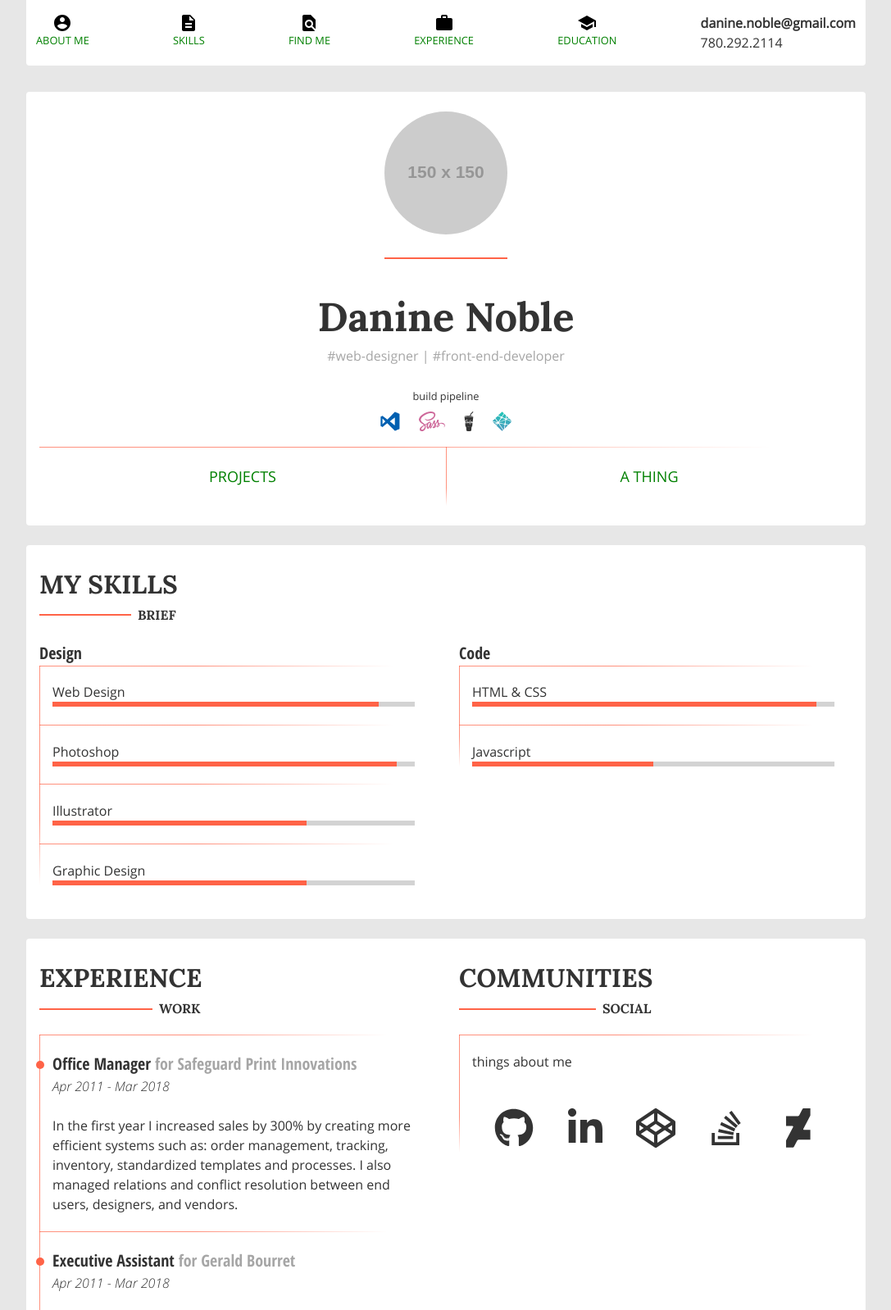
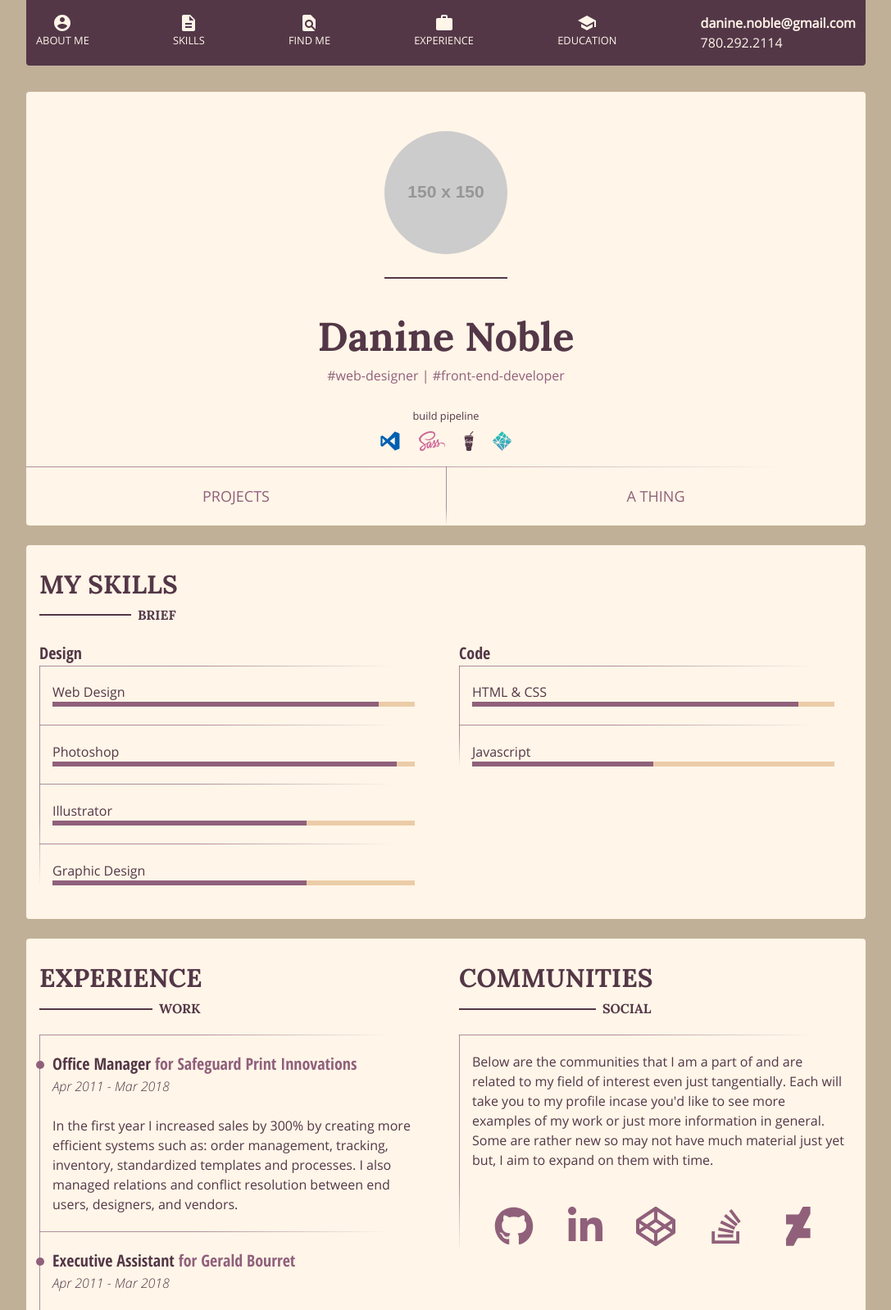
Before and after one commit to nobledm/portfolio, a plain HTML site: page index.html in a window 1280 px wide. Shown: the top 1598 px of the page at 82% size, without its empty margins (96-1183 px from the left). Drawn offline with Linux system fonts and the light colour scheme; placeholder pictures from the web are drawn by us; files whose address does not match are found by name.

Commit message:
colors replaced

```diff
--- a/index.html
+++ b/index.html
@@ -74,7 +74,7 @@
             <li id="mobile-menu-button">
             <svg class="toggle-menu-icon" xmlns="http://www.w3.org/2000/svg" viewBox="0 0 24 24">
                 <path d="M0 0h24v24H0z" fill="none"/>
-                <path d="M3 18h18v-2H3v2zm0-5h18v-2H3v2zm0-7v2h18V6H3z"/>
+                <path fill="currentColor" d="M3 18h18v-2H3v2zm0-5h18v-2H3v2zm0-7v2h18V6H3z"/>
             </svg>
             </li>
             <li>
@@ -89,7 +89,7 @@
             <li>
                 <a href="#top">
                     <svg class="icon block" xmlns="http://www.w3.org/2000/svg" width="24" height="24" viewBox="0 0 24 24">
-                        <path d="M12 2C6.48 2 2 6.48 2 12s4.48 10 10 10 10-4.48 10-10S17.52 2 12 2zm0 3c1.66 0 3 1.34 3 3s-1.34 3-3 3-3-1.34-3-3 1.34-3 3-3zm0 14.2c-2.5 0-4.71-1.28-6-3.22.03-1.99 4-3.08 6-3.08 1.99 0 5.97 1.09 6 3.08-1.29 1.94-3.5 3.22-6 3.22z"/>
+                        <path fill="currentColor" d="M12 2C6.48 2 2 6.48 2 12s4.48 10 10 10 10-4.48 10-10S17.52 2 12 2zm0 3c1.66 0 3 1.34 3 3s-1.34 3-3 3-3-1.34-3-3 1.34-3 3-3zm0 14.2c-2.5 0-4.71-1.28-6-3.22.03-1.99 4-3.08 6-3.08 1.99 0 5.97 1.09 6 3.08-1.29 1.94-3.5 3.22-6 3.22z"/>
                         <path d="M0 0h24v24H0z" fill="none"/>
                     </svg>
                     About Me
@@ -99,7 +99,7 @@
                 <a href="#skills">
                     <svg class="icon block" xmlns="http://www.w3.org/2000/svg" width="24" height="24" viewBox="0 0 24 24">
                         <path d="M0 0h24v24H0z" fill="none"/>
-                        <path d="M14 2H6c-1.1 0-1.99.9-1.99 2L4 20c0 1.1.89 2 1.99 2H18c1.1 0 2-.9 2-2V8l-6-6zm2 16H8v-2h8v2zm0-4H8v-2h8v2zm-3-5V3.5L18.5 9H13z"/>
+                        <path fill="currentColor" d="M14 2H6c-1.1 0-1.99.9-1.99 2L4 20c0 1.1.89 2 1.99 2H18c1.1 0 2-.9 2-2V8l-6-6zm2 16H8v-2h8v2zm0-4H8v-2h8v2zm-3-5V3.5L18.5 9H13z"/>
                     </svg>
                     Skills
                 </a>
@@ -108,7 +108,7 @@
                 <a href="#find-me">
                     <svg class="icon block" xmlns="http://www.w3.org/2000/svg" width="24" height="24" viewBox="0 0 24 24">
                         <path d="M0 0h24v24H0z" fill="none"/>
-                        <path d="M20 19.59V8l-6-6H6c-1.1 0-1.99.9-1.99 2L4 20c0 1.1.89 2 1.99 2H18c.45 0 .85-.15 1.19-.4l-4.43-4.43c-.8.52-1.74.83-2.76.83-2.76 0-5-2.24-5-5s2.24-5 5-5 5 2.24 5 5c0 1.02-.31 1.96-.83 2.75L20 19.59zM9 13c0 1.66 1.34 3 3 3s3-1.34 3-3-1.34-3-3-3-3 1.34-3 3z"/>
+                        <path fill="currentColor" d="M20 19.59V8l-6-6H6c-1.1 0-1.99.9-1.99 2L4 20c0 1.1.89 2 1.99 2H18c.45 0 .85-.15 1.19-.4l-4.43-4.43c-.8.52-1.74.83-2.76.83-2.76 0-5-2.24-5-5s2.24-5 5-5 5 2.24 5 5c0 1.02-.31 1.96-.83 2.75L20 19.59zM9 13c0 1.66 1.34 3 3 3s3-1.34 3-3-1.34-3-3-3-3 1.34-3 3z"/>
                     </svg>
                     Find Me
                 </a>
@@ -117,7 +117,7 @@
                 <a href="#exp">
                     <svg class="icon block" xmlns="http://www.w3.org/2000/svg" width="24" height="24" viewBox="0 0 24 24">
                         <path d="M0 0h24v24H0z" fill="none"/>
-                        <path d="M20 6h-4V4c0-1.11-.89-2-2-2h-4c-1.11 0-2 .89-2 2v2H4c-1.11 0-1.99.89-1.99 2L2 19c0 1.11.89 2 2 2h16c1.11 0 2-.89 2-2V8c0-1.11-.89-2-2-2zm-6 0h-4V4h4v2z"/>
+                        <path fill="currentColor" d="M20 6h-4V4c0-1.11-.89-2-2-2h-4c-1.11 0-2 .89-2 2v2H4c-1.11 0-1.99.89-1.99 2L2 19c0 1.11.89 2 2 2h16c1.11 0 2-.89 2-2V8c0-1.11-.89-2-2-2zm-6 0h-4V4h4v2z"/>
                     </svg>
                     Experience
                 </a>
@@ -126,7 +126,7 @@
                 <a href="#education">
                     <svg class="icon block" xmlns="http://www.w3.org/2000/svg" width="24" height="24" viewBox="0 0 24 24">
                         <path d="M0 0h24v24H0z" fill="none"/>
-                        <path d="M5 13.18v4L12 21l7-3.82v-4L12 17l-7-3.82zM12 3L1 9l11 6 9-4.91V17h2V9L12 3z"/>
+                        <path fill="currentColor" d="M5 13.18v4L12 21l7-3.82v-4L12 17l-7-3.82zM12 3L1 9l11 6 9-4.91V17h2V9L12 3z"/>
                     </svg>
                     Education
                 </a>
@@ -145,7 +145,7 @@
             <li class="mobile-link">
                 <a href="#top">
                     <svg class="icon block" xmlns="http://www.w3.org/2000/svg" width="24" height="24" viewBox="0 0 24 24">
-                        <path d="M12 2C6.48 2 2 6.48 2 12s4.48 10 10 10 10-4.48 10-10S17.52 2 12 2zm0 3c1.66 0 3 1.34 3 3s-1.34 3-3 3-3-1.34-3-3 1.34-3 3-3zm0 14.2c-2.5 0-4.71-1.28-6-3.22.03-1.99 4-3.08 6-3.08 1.99 0 5.97 1.09 6 3.08-1.29 1.94-3.5 3.22-6 3.22z"/>
+                        <path fill="currentColor" d="M12 2C6.48 2 2 6.48 2 12s4.48 10 10 10 10-4.48 10-10S17.52 2 12 2zm0 3c1.66 0 3 1.34 3 3s-1.34 3-3 3-3-1.34-3-3 1.34-3 3-3zm0 14.2c-2.5 0-4.71-1.28-6-3.22.03-1.99 4-3.08 6-3.08 1.99 0 5.97 1.09 6 3.08-1.29 1.94-3.5 3.22-6 3.22z"/>
                         <path d="M0 0h24v24H0z" fill="none"/>
                     </svg>
                     About Me
@@ -155,7 +155,7 @@
                 <a href="#skills">
                     <svg class="icon block" xmlns="http://www.w3.org/2000/svg" width="24" height="24" viewBox="0 0 24 24">
                         <path d="M0 0h24v24H0z" fill="none"/>
-                        <path d="M14 2H6c-1.1 0-1.99.9-1.99 2L4 20c0 1.1.89 2 1.99 2H18c1.1 0 2-.9 2-2V8l-6-6zm2 16H8v-2h8v2zm0-4H8v-2h8v2zm-3-5V3.5L18.5 9H13z"/>
+                        <path fill="currentColor" d="M14 2H6c-1.1 0-1.99.9-1.99 2L4 20c0 1.1.89 2 1.99 2H18c1.1 0 2-.9 2-2V8l-6-6zm2 16H8v-2h8v2zm0-4H8v-2h8v2zm-3-5V3.5L18.5 9H13z"/>
                     </svg>
                     Skills
                 </a>
@@ -164,7 +164,7 @@
                 <a href="#find-me">
                     <svg class="icon block" xmlns="http://www.w3.org/2000/svg" width="24" height="24" viewBox="0 0 24 24">
                         <path d="M0 0h24v24H0z" fill="none"/>
-                        <path d="M20 19.59V8l-6-6H6c-1.1 0-1.99.9-1.99 2L4 20c0 1.1.89 2 1.99 2H18c.45 0 .85-.15 1.19-.4l-4.43-4.43c-.8.52-1.74.83-2.76.83-2.76 0-5-2.24-5-5s2.24-5 5-5 5 2.24 5 5c0 1.02-.31 1.96-.83 2.75L20 19.59zM9 13c0 1.66 1.34 3 3 3s3-1.34 3-3-1.34-3-3-3-3 1.34-3 3z"/>
+                        <path fill="currentColor" d="M20 19.59V8l-6-6H6c-1.1 0-1.99.9-1.99 2L4 20c0 1.1.89 2 1.99 2H18c.45 0 .85-.15 1.19-.4l-4.43-4.43c-.8.52-1.74.83-2.76.83-2.76 0-5-2.24-5-5s2.24-5 5-5 5 2.24 5 5c0 1.02-.31 1.96-.83 2.75L20 19.59zM9 13c0 1.66 1.34 3 3 3s3-1.34 3-3-1.34-3-3-3-3 1.34-3 3z"/>
                     </svg>
                     Find Me
                 </a>
@@ -173,7 +173,7 @@
                 <a href="#exp">
                     <svg class="icon block" xmlns="http://www.w3.org/2000/svg" width="24" height="24" viewBox="0 0 24 24">
                         <path d="M0 0h24v24H0z" fill="none"/>
-                        <path d="M20 6h-4V4c0-1.11-.89-2-2-2h-4c-1.11 0-2 .89-2 2v2H4c-1.11 0-1.99.89-1.99 2L2 19c0 1.11.89 2 2 2h16c1.11 0 2-.89 2-2V8c0-1.11-.89-2-2-2zm-6 0h-4V4h4v2z"/>
+                        <path fill="currentColor" d="M20 6h-4V4c0-1.11-.89-2-2-2h-4c-1.11 0-2 .89-2 2v2H4c-1.11 0-1.99.89-1.99 2L2 19c0 1.11.89 2 2 2h16c1.11 0 2-.89 2-2V8c0-1.11-.89-2-2-2zm-6 0h-4V4h4v2z"/>
                     </svg>
                     Experience
                 </a>
@@ -182,7 +182,7 @@
                 <a href="#education">
                     <svg class="icon block" xmlns="http://www.w3.org/2000/svg" width="24" height="24" viewBox="0 0 24 24">
                         <path d="M0 0h24v24H0z" fill="none"/>
-                        <path d="M5 13.18v4L12 21l7-3.82v-4L12 17l-7-3.82zM12 3L1 9l11 6 9-4.91V17h2V9L12 3z"/>
+                        <path fill="currentColor" d="M5 13.18v4L12 21l7-3.82v-4L12 17l-7-3.82zM12 3L1 9l11 6 9-4.91V17h2V9L12 3z"/>
                     </svg>
                     Education
                 </a>
@@ -190,7 +190,8 @@
             <li class="mobile-link">
                 <a href="#contact">
                         <svg class="icon block" xmlns="http://www.w3.org/2000/svg" width="24" height="24" viewBox="0 0 24 24">
-                            <path fill="none" d="M0 0h24v24H0V0z"/><path fill-opacity=".9" d="M12 1.95c-5.52 0-10 4.48-10 10s4.48 10 10 10h5v-2h-5c-4.34 0-8-3.66-8-8s3.66-8 8-8 8 3.66 8 8v1.43c0 .79-.71 1.57-1.5 1.57s-1.5-.78-1.5-1.57v-1.43c0-2.76-2.24-5-5-5s-5 2.24-5 5 2.24 5 5 5c1.38 0 2.64-.56 3.54-1.47.65.89 1.77 1.47 2.96 1.47 1.97 0 3.5-1.6 3.5-3.57v-1.43c0-5.52-4.48-10-10-10zm0 13c-1.66 0-3-1.34-3-3s1.34-3 3-3 3 1.34 3 3-1.34 3-3 3z"/>
+                            <path fill="none" d="M0 0h24v24H0V0z"/>
+                            <path fill="currentColor" d="M12 1.95c-5.52 0-10 4.48-10 10s4.48 10 10 10h5v-2h-5c-4.34 0-8-3.66-8-8s3.66-8 8-8 8 3.66 8 8v1.43c0 .79-.71 1.57-1.5 1.57s-1.5-.78-1.5-1.57v-1.43c0-2.76-2.24-5-5-5s-5 2.24-5 5 2.24 5 5 5c1.38 0 2.64-.56 3.54-1.47.65.89 1.77 1.47 2.96 1.47 1.97 0 3.5-1.6 3.5-3.57v-1.43c0-5.52-4.48-10-10-10zm0 13c-1.66 0-3-1.34-3-3s1.34-3 3-3 3 1.34 3 3-1.34 3-3 3z"/>
                         </svg>
                     Contact
                 </a>
@@ -323,7 +324,7 @@
                         <li class="border-fade-h">
                             <p>HTML &amp; CSS</p>
                             <div class="empty-bar">
-                                <div class="fill-bar fill-95"></div>
+                                <div class="fill-bar fill-90"></div>
                             </div>
                         </li>
                         <li class="border-fade-h">
@@ -346,31 +347,39 @@
 
                 <div class="border-fade-v">
                     <p class="social-desc border-fade-h">
-                        things about me
+                        Below are the communities that I am a part of and are related to my field of interest even just tangentially. Each will take you to my profile incase you'd like to see more examples of my work or just more information in general. Some are rather new so may not have much material just yet but, I aim to expand on them with time.
                     </p>
                     <ul class="flex-row-center">
                         <li class="flex-center-item" title="Github">
+                            <a href="https://github.com/nobledm" target="blank">
                                 <svg class="social-icon" xmlns="http://www.w3.org/2000/svg" aria-hidden="true" focusable="false" data-prefix="fab" data-icon="github" role="img" viewBox="0 0 496 512">
                                     <path fill="currentColor" d="M165.9 397.4c0 2-2.3 3.6-5.2 3.6-3.3.3-5.6-1.3-5.6-3.6 0-2 2.3-3.6 5.2-3.6 3-.3 5.6 1.3 5.6 3.6zm-31.1-4.5c-.7 2 1.3 4.3 4.3 4.9 2.6 1 5.6 0 6.2-2s-1.3-4.3-4.3-5.2c-2.6-.7-5.5.3-6.2 2.3zm44.2-1.7c-2.9.7-4.9 2.6-4.6 4.9.3 2 2.9 3.3 5.9 2.6 2.9-.7 4.9-2.6 4.6-4.6-.3-1.9-3-3.2-5.9-2.9zM244.8 8C106.1 8 0 113.3 0 252c0 110.9 69.8 205.8 169.5 239.2 12.8 2.3 17.3-5.6 17.3-12.1 0-6.2-.3-40.4-.3-61.4 0 0-70 15-84.7-29.8 0 0-11.4-29.1-27.8-36.6 0 0-22.9-15.7 1.6-15.4 0 0 24.9 2 38.6 25.8 21.9 38.6 58.6 27.5 72.9 20.9 2.3-16 8.8-27.1 16-33.7-55.9-6.2-112.3-14.3-112.3-110.5 0-27.5 7.6-41.3 23.6-58.9-2.6-6.5-11.1-33.3 2.6-67.9 20.9-6.5 69 27 69 27 20-5.6 41.5-8.5 62.8-8.5s42.8 2.9 62.8 8.5c0 0 48.1-33.6 69-27 13.7 34.7 5.2 61.4 2.6 67.9 16 17.7 25.8 31.5 25.8 58.9 0 96.5-58.9 104.2-114.8 110.5 9.2 7.9 17 22.9 17 46.4 0 33.7-.3 75.4-.3 83.6 0 6.5 4.6 14.4 17.3 12.1C428.2 457.8 496 362.9 496 252 496 113.3 383.5 8 244.8 8zM97.2 352.9c-1.3 1-1 3.3.7 5.2 1.6 1.6 3.9 2.3 5.2 1 1.3-1 1-3.3-.7-5.2-1.6-1.6-3.9-2.3-5.2-1zm-10.8-8.1c-.7 1.3.3 2.9 2.3 3.9 1.6 1 3.6.7 4.3-.7.7-1.3-.3-2.9-2.3-3.9-2-.6-3.6-.3-4.3.7zm32.4 35.6c-1.6 1.3-1 4.3 1.3 6.2 2.3 2.3 5.2 2.6 6.5 1 1.3-1.3.7-4.3-1.3-6.2-2.2-2.3-5.2-2.6-6.5-1zm-11.4-14.7c-1.6 1-1.6 3.6 0 5.9 1.6 2.3 4.3 3.3 5.6 2.3 1.6-1.3 1.6-3.9 0-6.2-1.4-2.3-4-3.3-5.6-2z"/>
                                 </svg>
+                            </a>
                         </li>
                         <li class="flex-center-item" title="LinkedIn">
+                            <a href="https://www.linkedin.com/in/danine-noble-b237a8a7/" target="blank">
                                 <svg class="social-icon" xmlns="http://www.w3.org/2000/svg" aria-hidden="true" focusable="false" data-prefix="fab" data-icon="linkedin-in" role="img" viewBox="0 0 448 512">
                                     <path fill="currentColor" d="M100.3 448H7.4V148.9h92.9V448zM53.8 108.1C24.1 108.1 0 83.5 0 53.8S24.1 0 53.8 0s53.8 24.1 53.8 53.8-24.1 54.3-53.8 54.3zM448 448h-92.7V302.4c0-34.7-.7-79.2-48.3-79.2-48.3 0-55.7 37.7-55.7 76.7V448h-92.8V148.9h89.1v40.8h1.3c12.4-23.5 42.7-48.3 87.9-48.3 94 0 111.3 61.9 111.3 142.3V448h-.1z"/>
                                 </svg>
+                            </a>
                         </li>
                         <li class="flex-center-item" title="Code Pen">
+                            <a href="https://codepen.io/Danine/#" target="_blank">
                                 <svg class="social-icon" xmlns="http://www.w3.org/2000/svg" aria-hidden="true" focusable="false" data-prefix="fab" data-icon="codepen" role="img" viewBox="0 0 512 512">
                                     <path fill="currentColor" d="M502.285 159.704l-234-156c-7.987-4.915-16.511-4.96-24.571 0l-234 156C3.714 163.703 0 170.847 0 177.989v155.999c0 7.143 3.714 14.286 9.715 18.286l234 156.022c7.987 4.915 16.511 4.96 24.571 0l234-156.022c6-3.999 9.715-11.143 9.715-18.286V177.989c-.001-7.142-3.715-14.286-9.716-18.285zM278 63.131l172.286 114.858-76.857 51.429L278 165.703V63.131zm-44 0v102.572l-95.429 63.715-76.857-51.429L234 63.131zM44 219.132l55.143 36.857L44 292.846v-73.714zm190 229.715L61.714 333.989l76.857-51.429L234 346.275v102.572zm22-140.858l-77.715-52 77.715-52 77.715 52-77.715 52zm22 140.858V346.275l95.429-63.715 76.857 51.429L278 448.847zm190-156.001l-55.143-36.857L468 219.132v73.714z"/>
                                 </svg>
+                            </a>
                         </li>
                         <li class="flex-center-item" title="Stack Overflow">
+                            <a href="https://stackexchange.com/users/15564346/danine-noble" target="_blank">
                                 <svg class="social-icon" xmlns="http://www.w3.org/2000/svg" aria-hidden="true" focusable="false" data-prefix="fab" data-icon="stack-overflow" role="img" viewBox="0 0 384 512">
                                     <path fill="currentColor" d="M290.7 311L95 269.7 86.8 309l195.7 41zm51-87L188.2 95.7l-25.5 30.8 153.5 128.3zm-31.2 39.7L129.2 179l-16.7 36.5L293.7 300zM262 32l-32 24 119.3 160.3 32-24zm20.5 328h-200v39.7h200zm39.7 80H42.7V320h-40v160h359.5V320h-40z"/>
                                 </svg>
+                            </a>
                         </li>
                         <li class="flex-center-item" title="Deviant Art">
-                            <?xml version="1.0" encoding="UTF-8"?>
+                            <a href="https://www.deviantart.com/medehv" target="_blank">
                                 <svg class="social-icon" version="1.1" viewBox="0 0 207 206.5" xml:space="preserve" xmlns="http://www.w3.org/2000/svg" xmlns:xlink="http://www.w3.org/1999/xlink">
                                 <g transform="matrix(1.3333 0 0 -1.3333 0 206.46)">
                                     <g transform="translate(95.826 154.84)">
@@ -380,6 +389,7 @@
                                     <clipPath><use xlink:href="#a"/></clipPath>
                                 </g>
                                 </svg>
+                            </a>
                         </li>
                     </ul>
                 </div>
@@ -467,12 +477,14 @@
                 <label class="block lighten" for="message">Your Message:</label>
                 <textarea id="message" class="message"></textarea>
 
+                <div class="send">
                     <input type="submit" value="Send Message" />
                     <svg class="submit-arrow" version="1.1" xmlns="http://www.w3.org/2000/svg" xmlns:xlink="http://www.w3.org/1999/xlink" x="0px" y="0px"
                         viewBox="0 0 17.7 17.7" style="enable-background:new 0 0 17.7 17.7;" xml:space="preserve">
                     <path d="M-3.5-3.5h24v24h-24V-3.5z" fill="none"/>
                     <path d="M8.5,5.5L7.1,6.9l5.6,5.6H0.5v2h12.2h4.8l-1-1L8.5,5.5z"/>
                     </svg>
+                </div>
             </form>
         </section>
     </main>
--- a/scss/site/_content.scss
+++ b/scss/site/_content.scss
@@ -10,7 +10,7 @@
         left: 0;
         height: 0.125rem;
         width: 100%;
-        background-color: tomato;
+        background-color: $purple-taupe;
     }
 
     .title-note {
@@ -21,18 +21,17 @@
         right: 0;
         bottom: -1.55rem;
         line-height: 1.5rem;
-        background-color: #fff;
+        background-color: $light-tan;
         z-index: 10;
     }
 }
 
-.site-header,
 .skills,
 .find-me,
 .work-xp,
 .education,
 .contact {
-    background: #fff;
+    background: $light-tan;
     border-radius: 0.25rem;
     padding: 1.5rem 1rem;
     margin-bottom: 1.5rem;
@@ -73,7 +72,7 @@
         top: 0.7rem;
         width: 0.625rem;
         height: 0.625rem;
-        background: tomato;
+        background: $purple;
         border-radius: 50%;
     }
 }
--- a/scss/site/_header.scss
+++ b/scss/site/_header.scss
@@ -1,7 +1,10 @@
 @import '../vars/index';
 
 .site-header {
+    background: $light-tan;
+    border-radius: 0.25rem;
     margin-top: 7rem;
+    margin-bottom: 1.5rem;
     text-align: center;
     padding-top: 3rem;
 }
--- a/scss/site/_nav.scss
+++ b/scss/site/_nav.scss
@@ -9,7 +9,7 @@
     z-index: 110;
 
     .wrapper {
-      background-color: #fff;
+      background-color: $purple-taupe;
       padding: 1rem 0.75rem;
       border-radius: 0 0 0.25rem 0.25rem;
     }
@@ -29,7 +29,7 @@
   top: -40rem;
   left: 0;
   padding-top: 5rem;
-  background-color: #ccc;
+  background-color: $purple-taupe;
   z-index: 100;
   margin-left: auto;
   margin-right: auto;
@@ -43,19 +43,10 @@
   display: block;
   padding: 0.75rem 1.5rem;
   margin-bottom: 0.5rem;
-  transition-duration: 0.3s;
 
   .icon {
     margin: 0 auto;
   }
-}
-
-.menu-panel a:hover,
-.menu-panel a:active,
-.list-view a:hover,
-.list-view a:active {
-  color: lightgreen;
-  fill: lightgreen;
 }
 
 /* List View */
--- a/scss/site/_skills.scss
+++ b/scss/site/_skills.scss
@@ -5,12 +5,12 @@
 .empty-bar {
     width: 97%;
     height: 0.375rem;
-    background: lightgrey;
+    background: $tan;
 }
 
 .fill-bar {
     height: 100%;
-    background-color: tomato;
+    background-color: $purple;
 }
 
 .fill-50 { width: 50%; }
--- a/scss/site/_utility.scss
+++ b/scss/site/_utility.scss
@@ -6,7 +6,7 @@
 .italic { font-style: italic; }
 
 .lighten {
-    color: lighten($dark-grey, 45%);
+    color: $purple;
 }
 
 /* Layout */
@@ -67,7 +67,7 @@
         top: 0;
         width: 100%;
         height: 1px;
-        background: linear-gradient(to right, rgba(255, 99, 71, 0.7) 40%, rgba(255, 38, 0, 0) 90%);
+        background: linear-gradient(to right, $purple-70 40%, $purple-taupe-0 90%);
     }
 }
 
@@ -81,6 +81,6 @@
         top: 0;
         width: 1px;
         height: 100%;
-        background: linear-gradient(to bottom, rgba(255, 99, 71, 0.7) 70%, rgba(255, 38, 0, 0) 100%);
+        background: linear-gradient(to bottom, $purple-70 70%, $purple-taupe-0 100%);
     }
 }
--- a/scss/typography/_index.scss
+++ b/scss/typography/_index.scss
@@ -1,15 +1,14 @@
 @import '../vars/index';
 
 html {
-  background-color: rgb(231, 231, 231);
-  font-size: 16px;
+  background-color: $khaki;
 }
 
 body {
   font-family: $body-font;
   font-weight: 400;
   line-height: 1.5;
-  color: $dark-grey;
+  color: $purple-taupe;
   margin-bottom: 3rem;
 }
 
@@ -55,11 +54,29 @@ a {
   text-decoration: none;
   text-transform: uppercase;
   font-size: $small;
-  color: $link-color;
+  color: $purple;
+  transition-duration: 0.3s;
+}
+
+a:hover,
+a:active {
+  color: $tan;
+  fill: $tan;
+}
+
+.site-nav,
+.site-nav a,
+.menu-panel a {
+  color: $light-tan;
+}
+.site-nav a:hover,
+.menu-panel a:hover,
+.toggle-menu-icon:hover {
+  color: $purple;
 }
 
 .title-note {
-  font-size: 16px;
+  font-size: 1rem;
 }
 
 footer {
--- a/scss/vars/_colors.scss
+++ b/scss/vars/_colors.scss
@@ -1,2 +1,8 @@
-$dark-grey: #333;
-$link-color: green;
+$khaki: #c1b098;
+$tan: #ebcca8;
+$light-tan: #fff5e8;
+
+$purple-taupe: #533747;
+$purple: rgb(144,96,123);
+$purple-70: rgba(144,96,123,0.7);
+$purple-taupe-0: rgba(83,55,71,0);
```
Also changed, not shown: scss/site/_form.scss (+17 -2 lines), css/style.min.css, 1 other file. Lines whose indentation alone changed are shown as unchanged.
